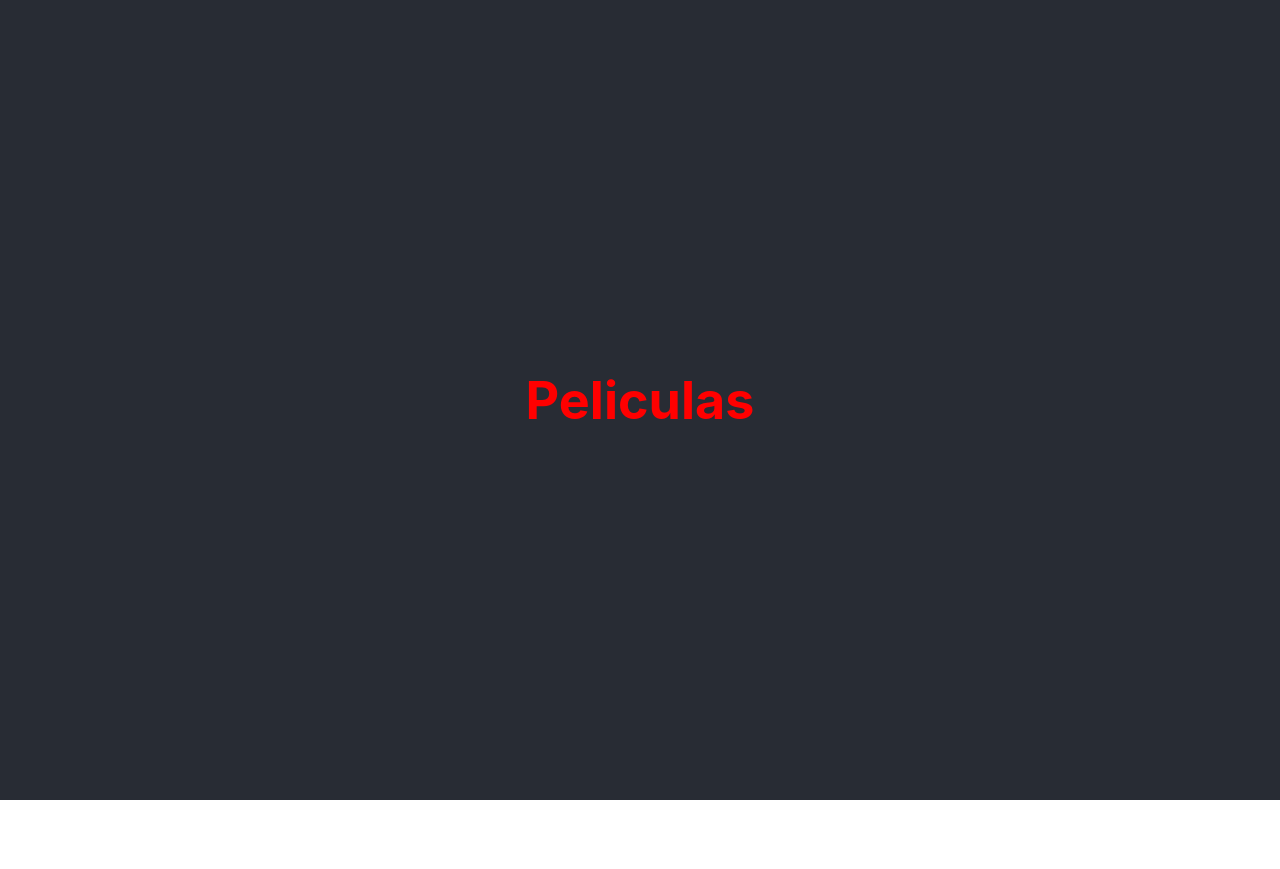
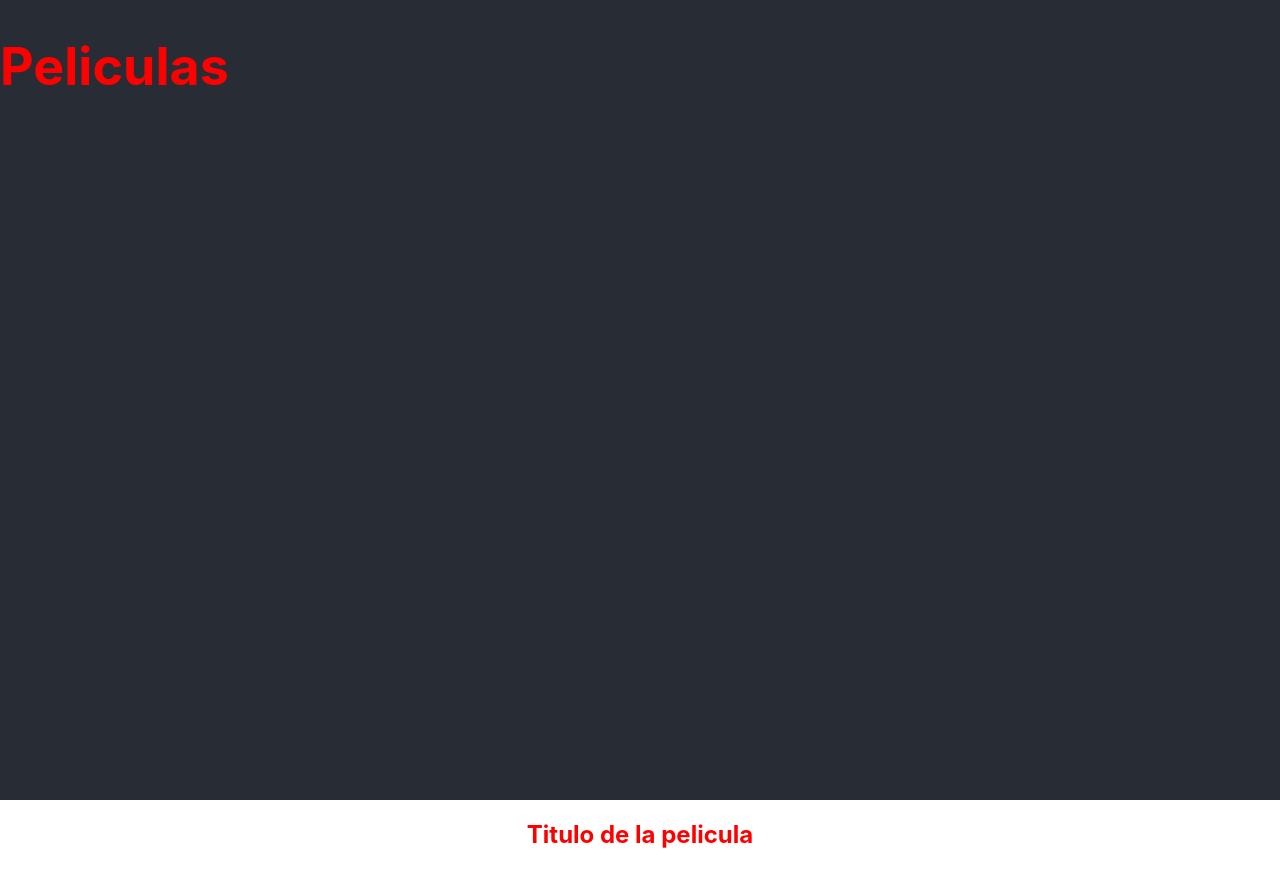
Before and after one commit to jcukierholmberg/progra3, a React (Create React App) app: page / in a window 1280 px wide. Before the commit the page ends 800 px from the top, so only its background shows below. Built offline with nearby package versions, Linux system fonts and the light colour scheme.

Commit message:
conectando css y demas

```diff
--- a/src/App.css
+++ b/src/App.css
@@ -18,8 +18,8 @@
   min-height: 100vh;
   display: flex;
   flex-direction: column;
-  align-items: center;
-  justify-content: center;
+  align-items: left;
+  justify-content: left;
   font-size: calc(10px + 2vmin);
   color: white;
 }
--- a/src/App.js
+++ b/src/App.js
@@ -1,14 +1,18 @@
-import logo from './logo.svg';
+// import logo from './logo.svg';
 import './App.css';
+import Pelicula from './componentes/pelicula/Pelicula';
 
 function App() {
   return (
     <div className="App">
+
       <header className="App-header">
-        <div>
           <h1 className="tituloApp"> Peliculas </h1>
-        </div>
       </header>
+
+      <div>
+         <Pelicula />
+      </div>
     </div>
   );
 }
--- a/src/componentes/pelicula/Pelicula.css
+++ b/src/componentes/pelicula/Pelicula.css
@@ -0,0 +1,3 @@
+.tituloPelicula {
+    color: red;
+}
--- a/src/componentes/pelicula/Pelicula.js
+++ b/src/componentes/pelicula/Pelicula.js
@@ -0,0 +1,9 @@
+import React from 'react';
+import './Pelicula.css' ;
+
+function Pelicula() {
+    return (
+        <h2 className="tituloPelicula"> Titulo de la pelicula </h2>
+        );
+}
+export default Pelicula ;
```
